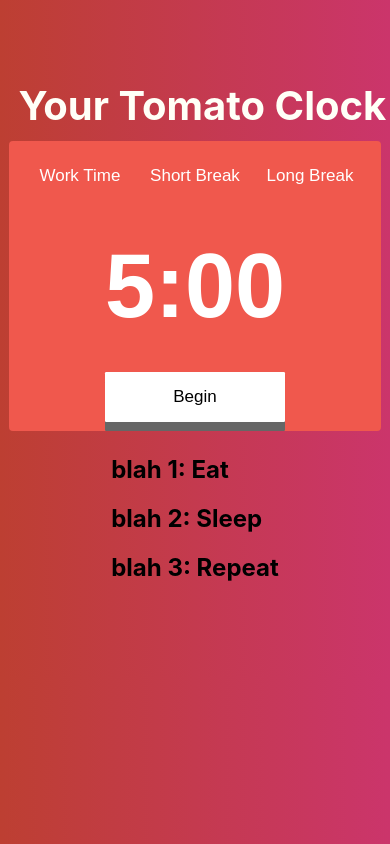
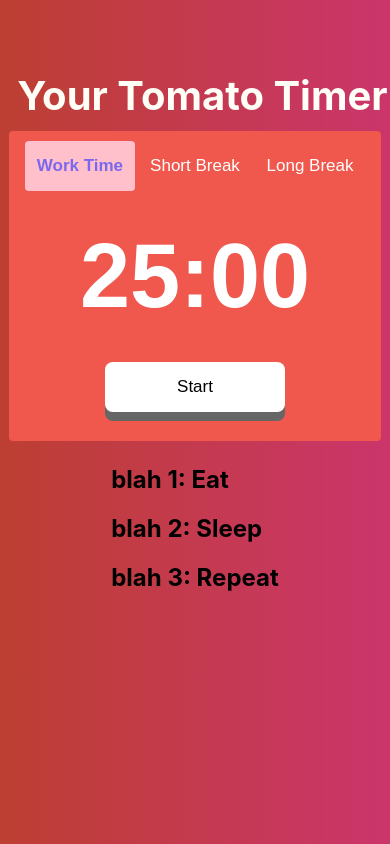
Before and after one commit to steveshi0/pomodoro-timer, a React (Create React App) app in the folder timer/: page / in a window 390 px wide. Built offline with nearby package versions, Linux system fonts and the light colour scheme.

Commit message:
edit pomodoro session

```diff
--- a/timer/src/App.js
+++ b/timer/src/App.js
@@ -1,14 +1,13 @@
 import './App.css';
-
 import Header from "./components/Header";
-import PomodoroSession from "./components/PomodoroSession";
+import PomodoroSession, {TYPE} from "./components/PomodoroSession";
 import PomodoroTask from "./components/PomodoroTask";
 
 function App() {
   return (
     <div id={"pomodoro_timer"} style={{alignItems: 'center'}}>
       <Header />
-      <PomodoroSession />
+      <PomodoroSession defaultSessionNum={0}/>
       <PomodoroTask />
     </div>
   );
--- a/timer/src/components/Header.jsx
+++ b/timer/src/components/Header.jsx
@@ -12,7 +12,7 @@ const Header = () => {
   return(
     <div>
       <h1 style={header_style}>
-        Your Tomato Clock
+        Your Tomato Timer
       </h1>
       {/*<img src={"./Header-tomato.png"} alt={"header-cool-tomato"} />*/}  {/** Not Working */}
     </div>
--- a/timer/src/components/PomodoroSession.css
+++ b/timer/src/components/PomodoroSession.css
@@ -29,21 +29,21 @@
     background-color: pink;
     cursor: pointer;
 }
-.session-item:focus {
-    background-color: pink;
-    color: mediumslateblue;
-    font-weight: bold;
+@media (max-width: 400px) {
+    .session-item {
+        border-radius: 1vw;
+    }
 }
 .session-time {
     font-size: 90px;
     margin: 10%;
 }
-.session-start {
+#session-start {
     font-size: 17px;
     width: 125px;
     height: 50px;
 }
-.session-start {
+#session-start {
     background: white;
     border: none;
     border-radius: .3vw;
@@ -51,11 +51,20 @@
     height: 50px;
     box-shadow: 0 9px #666;
 }
-.session-start:hover {
+#session-start:hover {
     background-color: pink;
 }
-.session-start:focus {
-    background-color: #3e8e41;
-    box-shadow: 0 5px #666;
-    transform: translateY(4px);
+@media (max-width: 400px) {
+    #session-start {
+        margin-bottom: 20px;
+        border-radius: 2vw;
+    }
 }
+.session-selected {
+    background-color: pink;
+    color: mediumslateblue;
+    font-weight: bold;
+}
+.start-on {
+    background-color: black;
+}
--- a/timer/src/components/PomodoroSession.jsx
+++ b/timer/src/components/PomodoroSession.jsx
@@ -1,37 +1,92 @@
-import React, {useState, useEffect, useRef} from 'react';
+import React from 'react';
 import './PomodoroSession.css';
 
-const TYPE = ["Work Time", "Short Break", "Long Break"];
-const TIME = ["25:00", "5:00", "15:00"];
+// Different type of pomodoro session and their correponding time periods
+export const TYPE = ["Work Time", "Short Break", "Long Break"];
+export const TIME = [25, 5, 15];
 
+// The session will start at Work Time with 25 minutes
 export default class PomodoroSession extends React.Component {
   constructor(props) {
     super(props);
     this.state = {
-      type: TYPE,
-      time: TIME
+      sessionNum: props.defaultSessionNum,
+      minutes: TIME[props.defaultSessionNum],
+      seconds: 0,
+      countingDown: false
     }
-    this.changeSession = this.changeSession.bind(this);
-    this.startSession = this.startSession.bind(this);
+    this.handleSessionChange = this.handleSessionChange.bind(this);
+    this.handleSessionStart = this.handleSessionStart.bind(this);
   }
-  changeSession(e) {
-    console.log(e.target.value);
+  handleSessionChange(e) {
+    if (this.state.countingDown) {
+      const res = window.confirm("Switching will end current unfinished session");
+      if (!res.valueOf()) {
+        return;
+      }
+    }
+    const newSessionNum = TYPE.indexOf(e.target.value);
+    document.getElementById("session-item" + this.state.sessionNum).classList.remove("session-selected");
+    document.getElementById("session-item" + newSessionNum).classList.add("session-selected");
+    this.setState({
+      sessionNum: newSessionNum,
+      minutes: TIME[newSessionNum],
+      seconds: 0,
+      countingDown: false
+    });
   }
-  startSession() {
+  handleSessionStart(e) {
+    if (this.state.countingDown) {
+      document.getElementById(e.target.id).classList.add("session-start-on");
+    } else {
+      document.getElementById(e.target.id).classList.remove("session-start-on");
+    }
+    this.setState((prevState) => ({
+      countingDown: !prevState.countingDown
+    }));
+  }
 
+  // Mount when the user click on Start button
+  componentDidMount() {
+    document.getElementById("session-item" + this.state.sessionNum).classList.add("session-selected");
+    this.countDownInterval = setInterval(() => {
+      if (this.state.seconds > 0 && this.state.countingDown) {
+        this.setState((prevState) => ({
+          seconds: prevState.seconds - 1
+        }));
+      } else if (this.state.minutes > 0 && this.state.countingDown) {
+        this.setState((prevState) => ({
+          minutes: prevState.minutes - 1,
+          seconds: 59
+        }));
+      } else if (this.state.countingDown) {
+        this.setState((prevState) => ({
+          sessionNum: (prevState.sessionNum === 2) ? 0 : prevState.sessionNum + 1,
+          minutes: (prevState.minutes === 25) ? 5 : (prevState.minutes === 5) ? 15 : 25
+        }))
+      }
+    }, 1000);
+  }
+  componentWillUnmount() {
+    clearInterval(this.countDownInterval);
   }
 
   render() {
     return (
       <div className={"session_root_container"}>
         <div className={"session_type_container"}>
-          {this.state.type.map((currType, idx) => {
-            return <button key={idx} className={"session-item"} type={"button"}
-                           value={currType} onClick={this.changeSession}>{currType}</button>
+          {TYPE.map((currType, idx) => {
+            return <button id={"session-item" + idx} key={idx} className={"session-item"} type={"button"} value={currType}
+                           onClick={this.handleSessionChange}>{currType}</button>
           })}
         </div>
-        <h1 className={"session-time"}>{this.state.time[1]}</h1>
-        <button className={"session-start"} type={"button"} placeholder={"START"}>Begin</button>
+        <h1 className={"session-time"}>
+          {this.state.minutes}:{(this.state.seconds === 0) ? this.state.seconds + "0"
+            : (this.state.seconds < 10)
+              ? "0" + Number.toString(this.state.seconds) : this.state.seconds}
+        </h1>
+        <button id={"session-start"} type={"button"} placeholder={"START"} value={"start"}
+                onClick={this.handleSessionStart}>{!this.state.countingDown ? "Start" : "Pause"}</button>
       </div>
     )
   }
```
Also changed, not shown: 1 other file (tests, documents, lock files or other folders).
